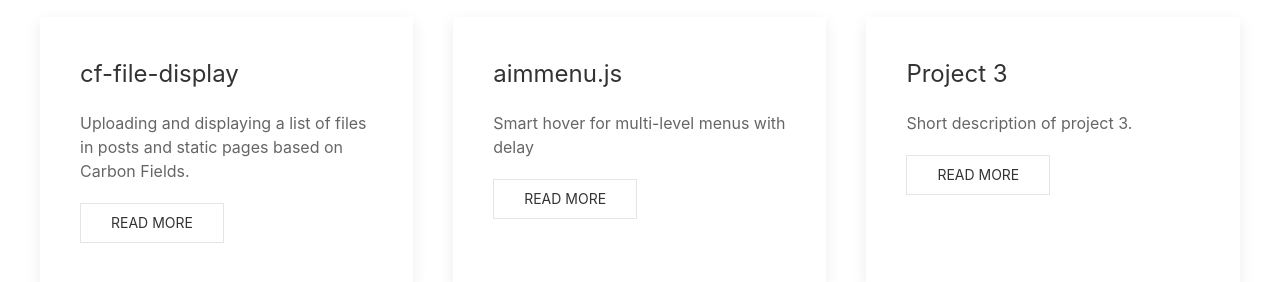
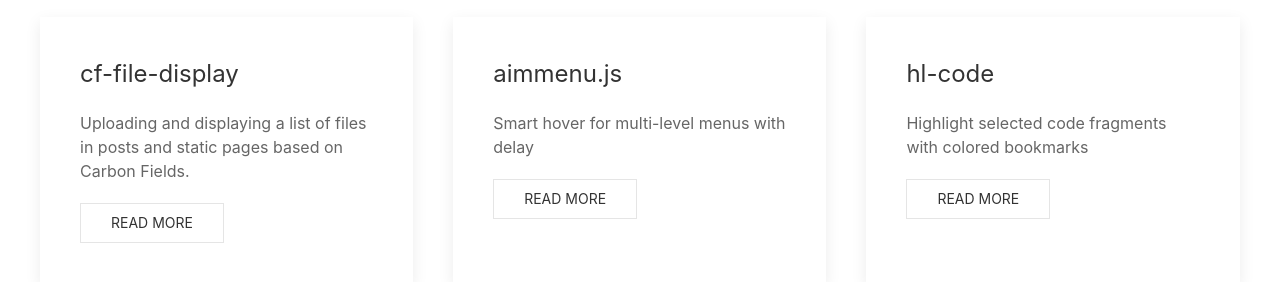
Before and after one commit to ivankrivenko/ivankrivenko.github.io, a plain HTML site: page index.html in a window 1280 px wide. Shown: the part 321-603 px from the top of the page. Drawn offline with nearby package versions, Linux system fonts and the light colour scheme.

Commit message:
Update index.html

```diff
--- a/index.html
+++ b/index.html
@@ -55,9 +55,9 @@
                 </div>
                 <div>
                     <div class="uk-card uk-card-default uk-card-hover uk-card-body">
-                        <h3 class="uk-card-title">Project 3</h3>
-                        <p>Short description of project 3.</p>
-                        <a href="#" class="uk-button uk-button-default">Read more</a>
+                        <h3 class="uk-card-title">hl-code</h3>
+                        <p>Highlight selected code fragments with colored bookmarks</p>
+                        <a href="https://github.com/ivankrivenko/hl-code" class="uk-button uk-button-default">Read more</a>
                     </div>
                 </div>
             </div>
```
